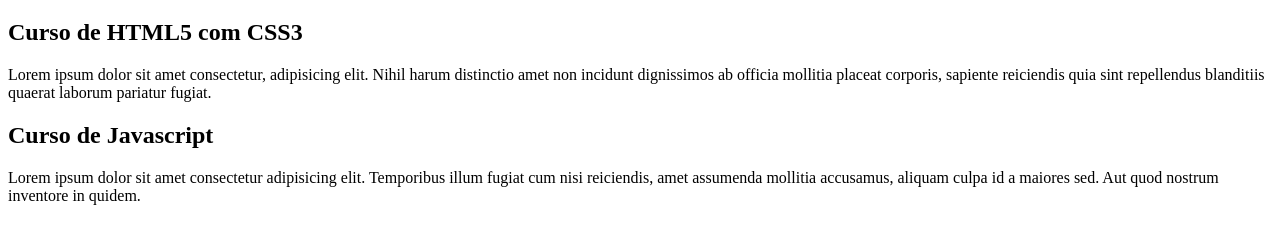
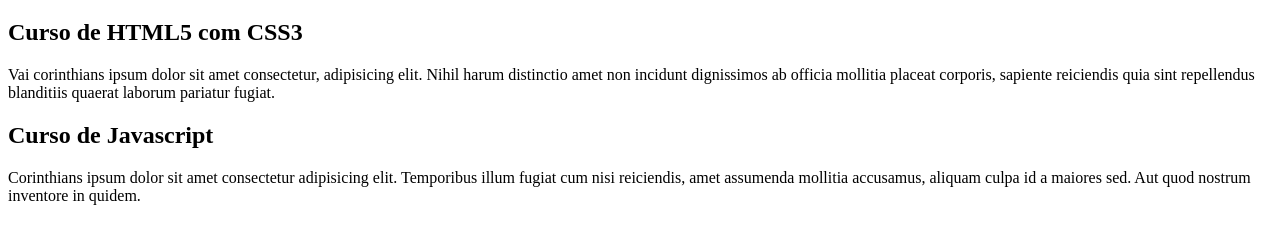
Before and after one commit to Durantanes/projeto-site, a plain HTML site: page index.html in a window 1280 px wide. Shown: the part 61-300 px from the top of the page. Drawn offline with Linux system fonts and the light colour scheme.

Commit message:
mudei só pra ver uma coisa

```diff
--- a/index.html
+++ b/index.html
@@ -12,11 +12,11 @@
     </header>
     <article>
         <h2>Curso de HTML5 com CSS3</h2>
-        <p>Lorem ipsum dolor sit amet consectetur, adipisicing elit. Nihil harum distinctio amet non incidunt dignissimos ab officia mollitia placeat corporis, sapiente reiciendis quia sint repellendus blanditiis quaerat laborum pariatur fugiat.</p>
+        <p>Vai corinthians ipsum dolor sit amet consectetur, adipisicing elit. Nihil harum distinctio amet non incidunt dignissimos ab officia mollitia placeat corporis, sapiente reiciendis quia sint repellendus blanditiis quaerat laborum pariatur fugiat.</p>
     </article>
     <article>
         <h2>Curso de Javascript</h2>
-        <p>Lorem ipsum dolor sit amet consectetur adipisicing elit. Temporibus illum fugiat cum nisi reiciendis, amet assumenda mollitia accusamus, aliquam culpa id a maiores sed. Aut quod nostrum inventore in quidem.</p>
+        <p>Corinthians ipsum dolor sit amet consectetur adipisicing elit. Temporibus illum fugiat cum nisi reiciendis, amet assumenda mollitia accusamus, aliquam culpa id a maiores sed. Aut quod nostrum inventore in quidem.</p>
     </article>
    </main>
 </body>
```
